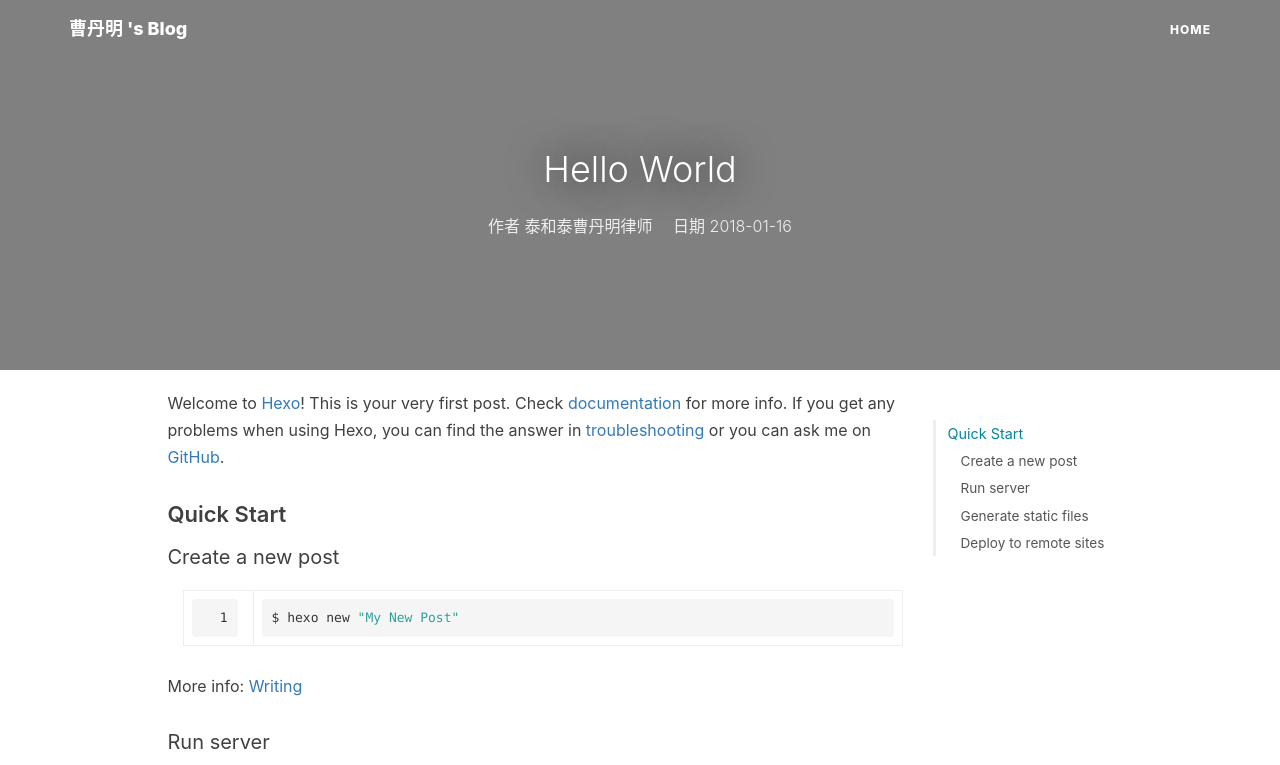
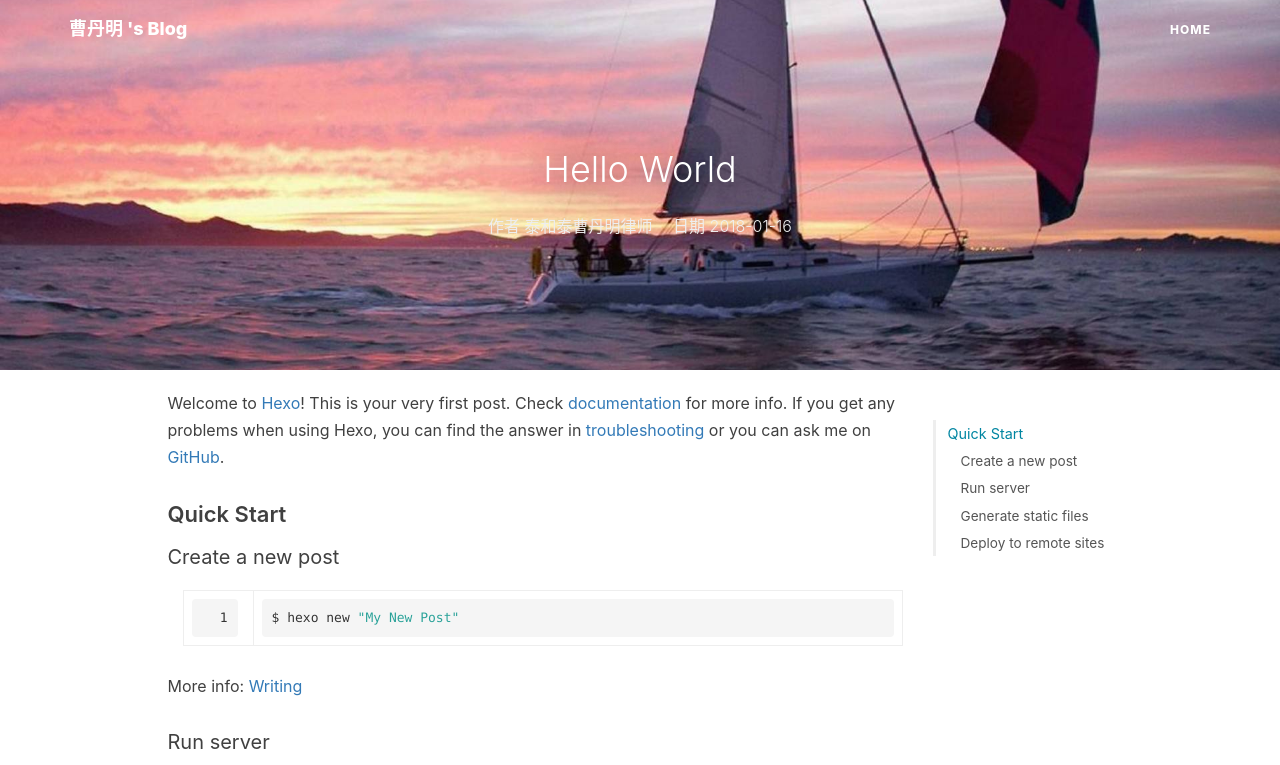
Before and after one commit to selmon/selmon.github.io, a plain HTML site: page 2018/01/16/hello-world/index.html in a window 1280 px wide. Shown: the top 765 px of the page. Drawn offline with nearby package versions, Linux system fonts and the light colour scheme; some packages are replaced by stand-ins of ours; a script that the page names is missing.

Commit message:
Site updated: 2018-01-17 11:25:55

```diff
--- a/2018/01/16/hello-world/index.html
+++ b/2018/01/16/hello-world/index.html
@@ -120,13 +120,13 @@
 
 
 <img class="wechat-title-img"
-     src="/img/dream.jpg">
+     src="/img/dream.jpeg">
 
 
 <style>
 
     header.intro-header {
-        background-image: url('/img/dream.jpg')
+        background-image: url('/img/dream.jpeg')
     }
 
 
```
Also changed, not shown: 2018/01/16/曹丹明律师/index.html (+2 -2 lines).
